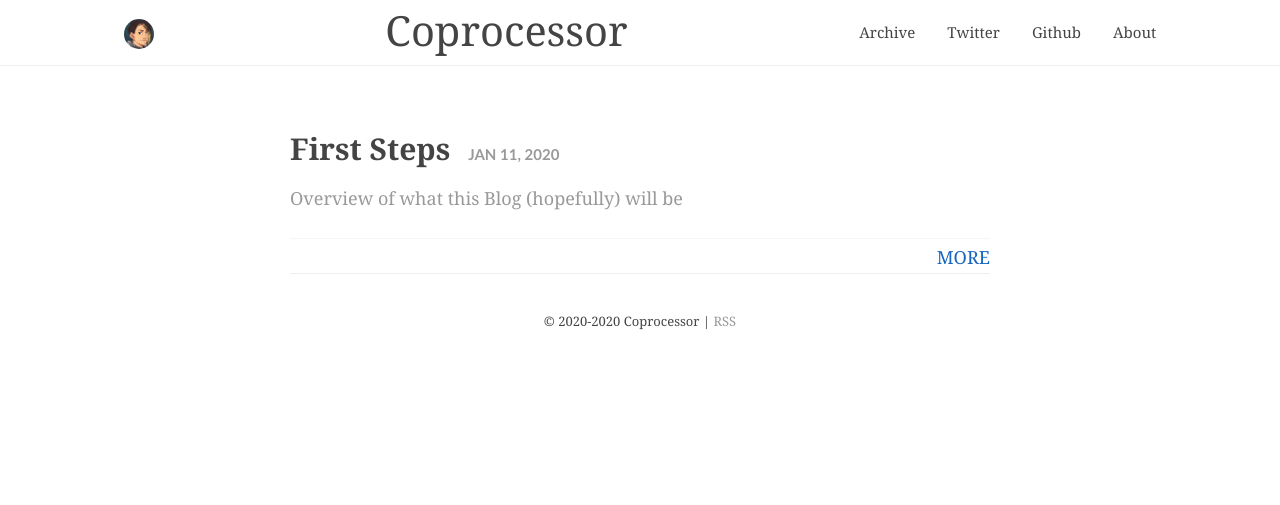
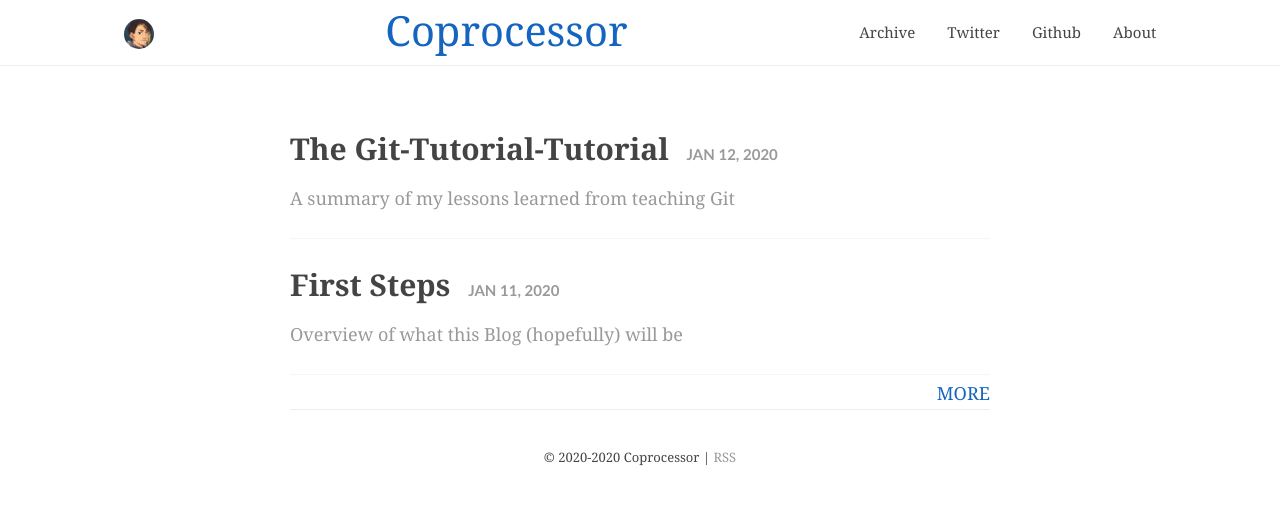
Before and after one commit to Twonki/twonki.github.io, a Jekyll site: the page built from index.html, in a window 1280 px wide. Shown: the top 505 px of the page. Built offline with Jekyll 4.4.1, drawn with Linux system fonts in a browser that asks for light colours; comment, search, counter and statistics services are not loaded; part of the change alters nothing that is shown.

Commit message:
Added second post about git, header is linked to startpage

```diff
--- a/_includes/header.html
+++ b/_includes/header.html
@@ -11,8 +11,11 @@
         <a href="{{ site.baseurl }}/" class="header__link--logo">Coprocessor</a>
       </h1>
     {% endif %}
-    <div style="font-size:1.1cm;padding-top: 14px;">Coprocessor</div>
-
+    <a href="{{site.url}}">
+      <div style="font-size:1.1cm;padding-top: 14px;align-self: left;">
+        {{site.title}}
+      </div>
+    </a>
     <nav class="header__nav" role="navigation">
       <a href="{{ site.baseurl }}/archive/" class="header__link">Archive</a>
       <a href="http://twitter.com/{{ site.twitter_username }}" class="header__link" target="_blank">Twitter</a>
--- /dev/null
+++ b/_posts/2020-01-12-teaching-git.md
@@ -0,0 +1,245 @@
+---
+layout: post
+title:  "The Git-Tutorial-Tutorial"
+date:   2020-01-12
+author: Leonhard Applis
+categories: [Teaching, Tipps, Tutorial]
+description: A summary of my lessons learned from teaching Git
+---
+
+Mostly by accident I have become the *GoTo*-person in my department when it comes to git.
+
+Whether a new trainee needs an introduction or a team moves away from subversion, usually my phone rings.
+
+That's not bad, just sometimes a little repetitive.
+With more than 15 runs on explaining git to usually former untainted people, I thought I might share what worked well explaining git, and what didn't.
+*Working well* is roughly defined as "number of questions I got afterwards about git"+2x"number of git-problems someone produced for the team".
+
+<br>
+**This is not a git-tutorial!** This is a git-tutorial-tutorial.
+
+### History of Software Collaboration
+
+Sometimes I started with a little overview about how software was made, starting with punched-cards and that a patch was a literal patch on the card.
+
+I then went over to the dreaded "Friday-afternoon-hard drive" which was going around and one developer after another merged his changes on this disk, praying for a working product,
+because the person merging before usually left for the weekend.
+The very same hard drive got on Monday handed to every developer and every tester.
+
+<br>
+After that I went to distributed version control, usually centralized thanks to the internet with subversion and git.
+With this introduction it's usually easy to see why a distributed solution with versioning is beneficial.
+People understand the need for something like git or subversion.
+
+<br>
+But: Is it helpful?
+
+<br>
+For what I've seen this introduction has some values. First it's a nice start to chat about the topic, to show some pain other people had is always heart warming.
+Its also a good start to question what the person is currently doing, e.g. if they have a Dropbox with Word Documents labelled *doc_v1, doc_v2, doc_final , doc_FINAL, doc_leonhard_v2*.
+Sometimes this talk helps people to understand the need for version control, or for centralized code. This is usually the case with older colleagues who do not *want* to change the way they work. Another charming argument is to ask them if they ever had problems with no-version control and if they might have liked it otherwise.
+
+<br>
+Does it help trainees?
+
+<br>
+In my opinion - mostly not. They do not know how people worked together earlier, and they usually don't care.
+They enter the ring with cutting edge technologies, and want to get their hands on something cool.
+Therefore its more important to show them why git is also *cool*, and not only a corporate guideline they have to follow.
+Additionally, I am not so old myself that I've seen punched-cards in action, so maybe I am not so authentic when it comes to story telling.
+
+### Drawing the commit-graph
+
+One of the best improvements is to draw a classic git-commit graph while explaining all the methods and functions.
+
+I try to stick to git-terms such as commit, merge, branch etc. and try to show it on a living graph.
+
+Part of the success is that I draw the graph anew, so I do not hit my poor fellow with 2 DinA4-Pages but I start with the very first initial commit.
+
+<br>
+I feel like this makes the big difference between *understanding git* and *learning git commands*.
+
+<br>
+One thing that came in handy was collecting all important terms below the graph and let the sheet of paper itself be a cheat-sheet - not so much for commands but for the ideas.
+For this to work you need a good handwriting.
+
+Whether it turns out to be nice or rather crude, the commit graph can always come in handy to solve problems.
+Because the problem (if there is any in git) can usually visualized with the commit graph.
+<br>
+E.g. if there is a more complex structure of branches and the way they need to be re-merged can be shown nicely.
+More complex ideas like rebasing and cherry picking can easily be shown with a graph (for cherry picking you can draw your graph with cherries and lemons instead of circles - everyone likes that).
+
+### Commit as a "safe-game"
+
+One analogy I often use is that making a commit is like *saving* in a video game.
+And that it makes sense to safe before you choose a class or spell to potentially checkout another one later.
+
+This is especially popular with trainees, older colleagues (except for older *gamers*) find this not a helpful comparison.
+
+<br>
+In general I will stick to this idea, but I also think it's lacking a little bit.
+The safe game analogy does not take in account merging, which is somewhat one of the most important advantages of git.
+
+The idea of merging two safegames would be cool in a lot of games, e.g. Diablo.
+
+### Git-Flow & Trunk-based Development
+
+Usually after everything technically git related I talked about workflows and team-collaboration with git - namely feature-branches, name-branches or trunk-based development.
+
+<br>
+I especially mention a good story for named branches, where we clearly stated that everyone has exactly one branch, and on the next team meeting we had a branch *Deepak* and *Deepak2*.
+While my supervisor started ranting about that this was truly, and honestly, the easiest command he ever gave us and we still failed, I friendly mentioned that we had two people with first name Deepak.
+The idea of picking last names failed right after due to two *smiths*.
+
+While this is one of my favourite stories of this project, I think the general discussion about the workflow is not good for a first introduction.
+Also it is a giant, semi-religious discussion in general.
+
+<br>
+I would shortly show the way it is done in the current or aimed project, give short reasons why this is beneficial and just move on.
+If you do not have any reasons why it is good, you may should consider a different workflow.
+
+<br>
+Talking about workflows while learning git is like talking about organizing ride-shares while making your drivers licence.
+
+### cheat-sheets
+
+There are some great cheat-sheets for git out there, and everyone uses them.
+I have 0 argument against cheat-sheets, as they make either no difference (but also no effort) or a difference for the better.
+
+<br>
+Some thoughts on choosing the right cheat-sheet:
+
+- If you are using a remote-git-platform, consider using a specific cheat-sheet of your provider (e.g. Azure, GitHub, BitBucket)
+- Consider your teams workflow, so if you are doing trunk-based you may can spare out a lot of branching-utilities
+- Consider printing in colour or not printing in colour - if you want to pin it somewhere and your corporate colour is blue, having a yellow cheat-sheet is nasty
+- Consider making your own cheat-sheet, including information how to get through company VPN, use your company account, links to company-wikis, people to ask for help etc.
+
+What greatly improves cheat-sheets is looking over them together.
+So don't just throw it at the people and walk away, but look at the cheat-sheet and go over everything on there, ask and answer questions.
+
+This is also a nice place to repeat the things you discussed earlier, e.g. pointing at the right places in the commit-graph.
+
+### Literature
+
+Handing out literature proofed to be rather unused.
+I once acquired the *Git Pocket Guide* and handed it out to the current learning person or team.
+
+I usually found the book at the exact same spot where I placed it, sometimes with some dust on it.
+
+<br>
+Thing is that those books are impressive, and have a lot of things in it.
+The very basics of Git (=the parts you need to be effective), are way to little for a book.
+
+Therefore hard things are in there such as cherry picking, rebasing and general Hokuspokus on the history.
+
+Those are only confusing for a beginner, and as far as I've seen there is a git-guru somewhere to care for the voodoo if needed (maybe that's you?).
+
+<br>
+The few times someone used the pocket guide they rather produced scary monstrosities with warped and twisted histories.
+Do not give those techniques to beginners unless you really want to have a fun day.
+
+Oh, as literature also count for me all the online tutorials which would be printed longer than 4 pages.
+
+### Console vs. GUI
+
+There are a lot of GUI-Tools for git (such as TortoiseGit,GitKraken or GitHub Desktop) or good IDE-Integrations (for example VS, VSCode or IntelliJ) and there are IDE-Integration (for example Eclipse).
+
+Especially people coming from SVN are used to TortoiseSVN and have a better time adopting Git with TortoiseGit.
+
+Visual Studio (if connected to a TFS or azure repo) does a lot of magic for you and can be very productive.
+
+<br>
+I think for learning the *technology git* it is better to learn it once on the console.
+
+I do not say to stay away from the "nicer" tools forever - just for learning purposes.
+You should learn Java before you go to Spring.
+
+<br>
+In addition, git is in general a good first experience for someone ever working on the console.
+
+<br>
+I had really hard problems with people working from GUIs, some of them were:
+
+- working on the wrong branch
+- merge or discard wrong items (usually by clicking fast some accept buttons)
+- lacking the skill to get changes from one branch to another
+- double reverting and resetting commits
+- lacking skill to turn to the code "as of February"
+
+Most of these problems do not occur if someone learned it from the console as far as I can tell.
+
+If someone truly understood how does the history and checkouts work, they are usually able to re-enter a state where they can help themselves.
+
+Especially when a whole team moves to Git+GUI at once, the git history turns into a cruel cacophony usually scarred with commit messages such as "merge","fix", "f*** git", "changes".
+
+<br>
+If any GUI tool is used, a short introduction should be provided.
+
+### 1on1 vs. 1onN
+
+From my experience explaining git to teams ends up in either:
+
+1. A wall of silence, no one has questions, everyone is fine
+2. Everyone is really hyped and does a lot of bogus (And at least 3 days of e-learning tutorials + certification)
+
+I am not sure why this is the case - but I guess its because Git just gets in line with every other technology you hear about every other day that "will be the next big thing".
+
+If someone is giving a group a talk about a technology it always blurs and ends up to be the very same: "Problem X"-"Solution Y"-"The world is saved!"
+
+That's not bad, that's how you give a talk.
+
+But I think this pattern does not apply very well to learning technologies.
+
+If you are at a conference and everyone has chosen to be in your talk it might be exactly what you want - but not for your department.
+
+<br>
+Teaching someone personally has of course the drawback of taking more time, but you can put more focus on really helping him understand.
+
+Git is a tool, and using it is essential.
+This is only achievable in a 1on1.
+
+<br>
+I would have better given everyone a nice 1v1-Intro than giving a 1vN and later have all the problems to fix.
+
+Interesting enough, as far as I can tell *fixed* git-problems do not reoccur. I have been rarely asked the same question from someone twice.
+
+### Miscellaneous
+
+**Commit Templates** are a nice thing in general, as they kill the habit of `git commit -am "fixed typo"`, `git commit -am "changes"`.
+While I think *enforcing* them is rather draconic, having them is a good thing.
+Setting them up with the trainee, and using them once or twice while learning is fine.
+Maybe you want to show the commit history of your project, to show why this is useful (be careful to not play a blame-game here).
+
+<br>
+**GPG & SSH** are very important features for security and authentication.
+I would generally recommend for any non-open-source company-code to only accept signed commits in their projects.
+
+Sadly - some platforms (such as Azure) do not support GPG-signing. Hopefully this will change.
+
+Setting up both keys usually needs to be done only once (per machine) and fits well in the "git onboarding"-process.
+
+<br>
+**.gitignore** is your friend. In general I recommend [gitignore.io](www.gitignore.io) and manually write it somewhere on the cheat-sheet.
+
+Never give a git-tutorial without mentioning gitignores!
+
+### Conclusion
+
+In general when it comes to teaching Git my experience shows:
+Stick to the basics, take time for the basics, keep it low on assets and make sure that everyone understands the need for distributed version control.
+Never forget to show your apprentices why git is good *for them* - they should never use a tool just to please you or some faceless corporate rule.
+
+Git is a nice tool to learn teaching in my opinion.
+It is complex enough to not be trivial, while it is easy enough (and friendly enough) to be understand by anyone.
+
+<br>
+Git is either part of a new beginning or of a transformation, so the success or failure of your teachings are soon visible.
+
+<br>
+In addition it helps you to remember the basics and beginnings for yourself.
+Once you are used to git, you are like a sleepwalker doing your commits and merges as routine.
+The idea of someone *failing* at something "so easy" is at first puzzling.
+
+<br>
+
+Teaching git is a good start for someones git and your teaching.
```
